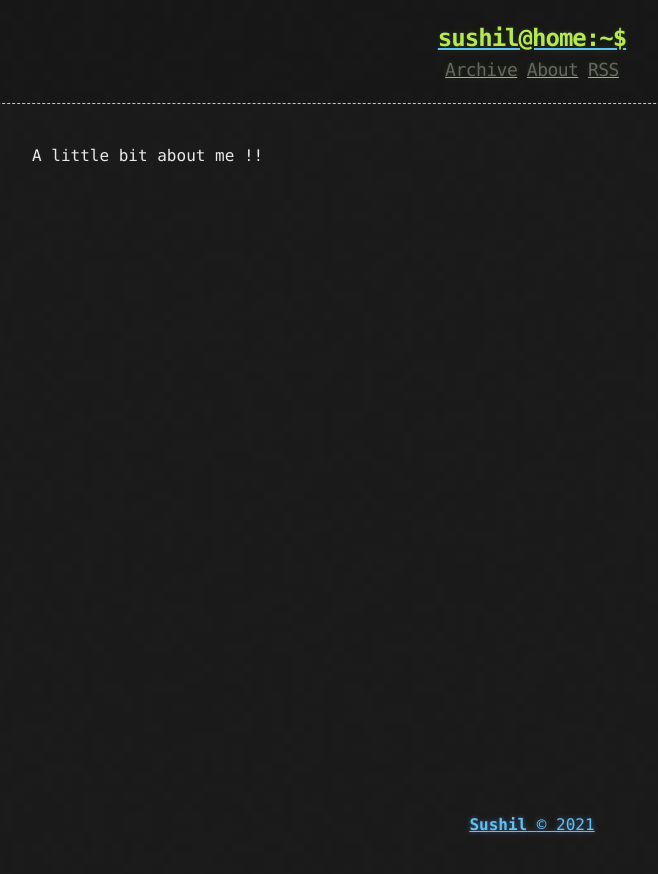
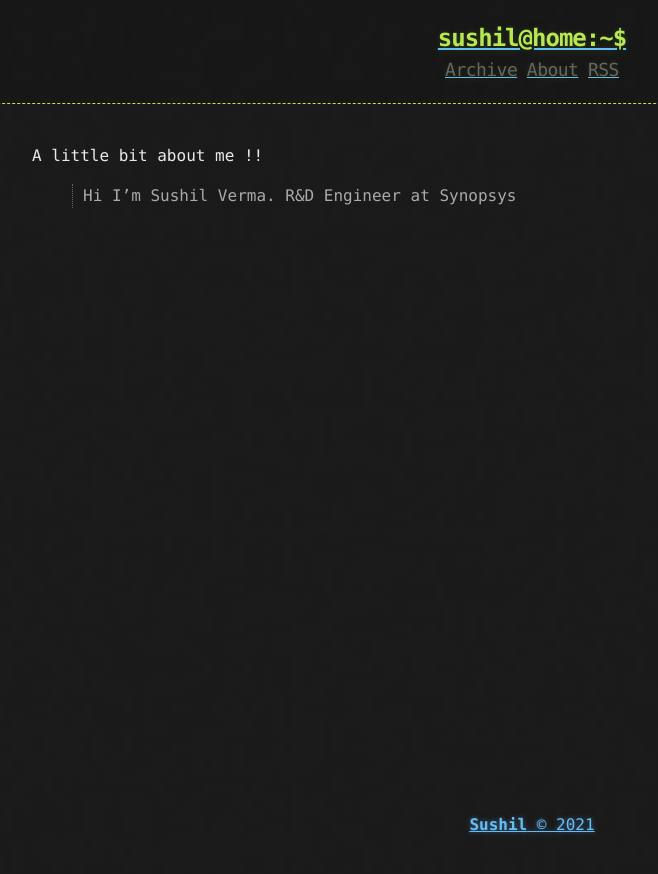
Before and after one commit to shushill/blog, a Jekyll site: the page built from about.md, in a window 1280 px wide. Shown: the top 874 px of the page, without its empty margins (108-766 px from the left). Built offline with Jekyll 4.4.1, drawn with Linux system fonts in a browser that asks for light colours.

Commit message:
Update about.md

```diff
--- a/about.md
+++ b/about.md
@@ -4,3 +4,5 @@ title: About
 ---
 
 A little bit about me !!
+> Hi I'm Sushil Verma.
+> R&D Engineer at Synopsys
```
